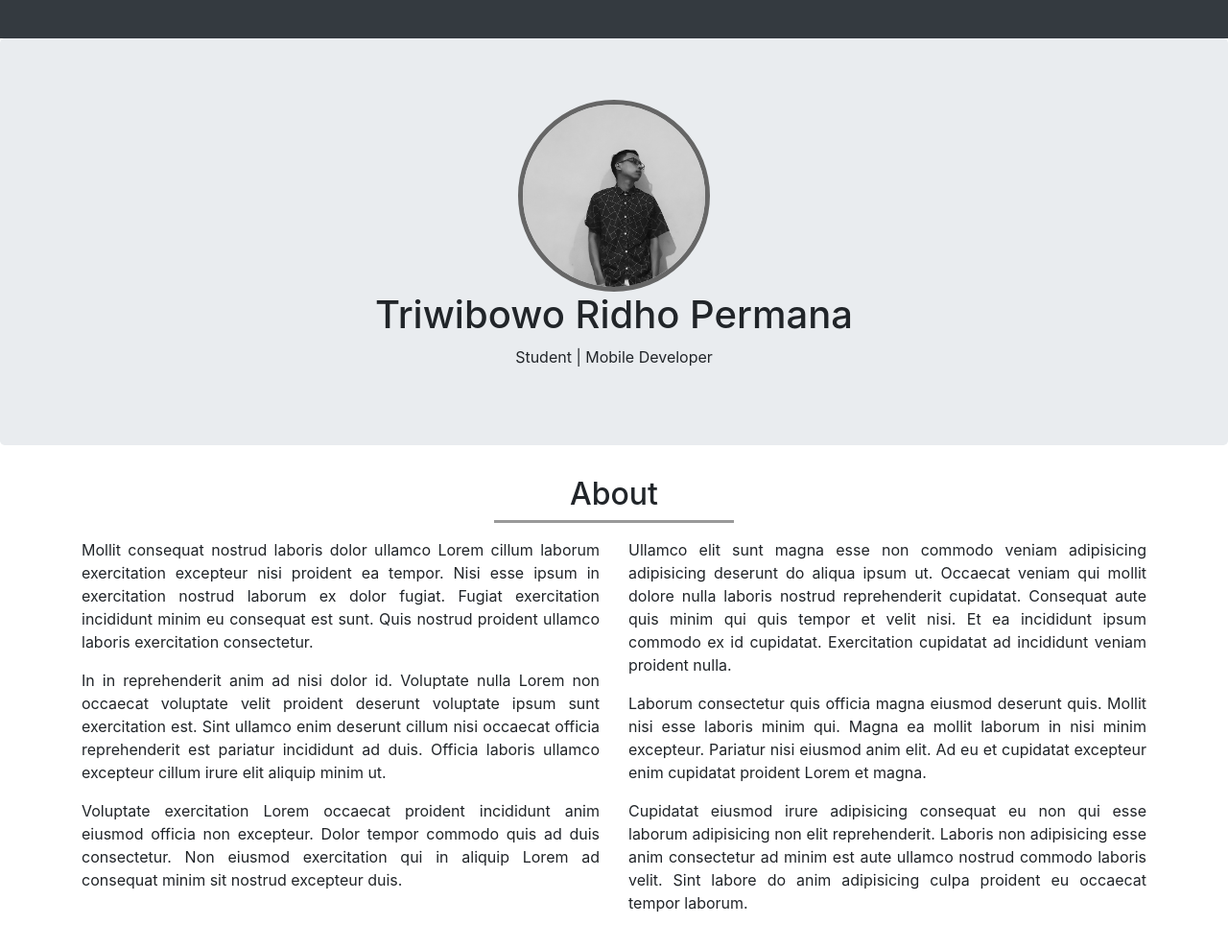
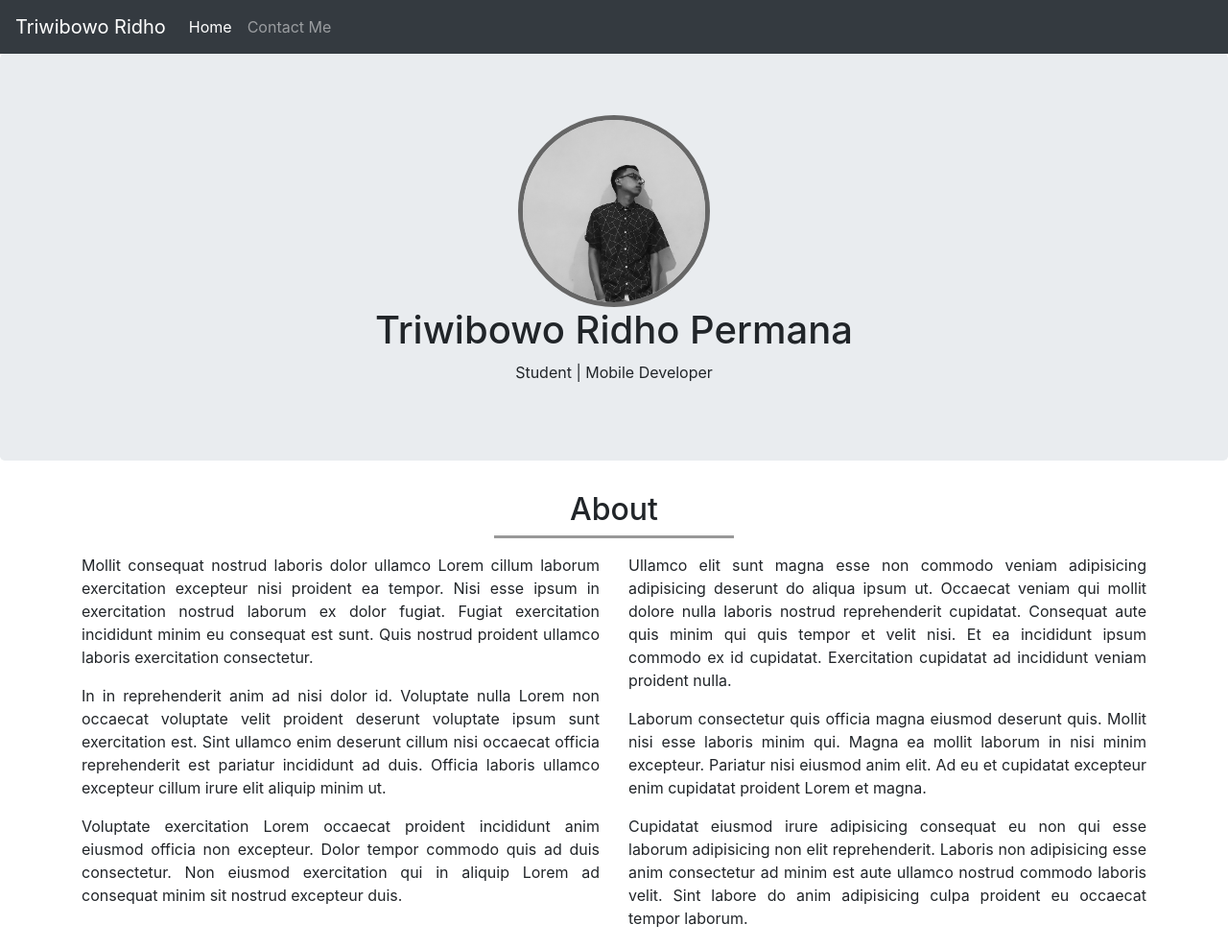
Before and after one commit to ridhotripermana19/Portfolio, a plain HTML site: page index.html in a window 1280 px wide. Shown: the top 988 px of the page at 96% size. Drawn offline with nearby package versions, Linux system fonts and the light colour scheme.

Commit message:
Completed Code

```diff
--- a/index.html
+++ b/index.html
@@ -26,12 +26,46 @@
 <body>
 
     <!-- Navigasi -->
-    <!-- Membuat navigasi bar -->
-    <nav class="navbar navbar-fixed-top navbar-dark bg-dark">
-        <div class="container-fluid">
-            <div class="navbar-header">
-                <a href="#" class="navbar-brand"></a>
-            </div>
+    <!--
+        Membuat navigasi bar
+
+        Class navbar akan mengapply css kedalam navigasi bar dari bootstrap css,
+        navbar-expand-lg digunakan untuk memanjangkan navigasi bar jika screen size = dekstop,
+        navbar-dark bg-dark digunakan untuk memberi warna background hitam pada navigasi bar
+     -->
+     <nav class="navbar navbar-expand-lg navbar-dark bg-dark">
+        <!--
+            Membuat anchor element dengan class navbar-brand
+        -->
+        <a class="navbar-brand" href="#">Triwibowo Ridho</a>
+        <!--
+            Membuat button yang jika diklik menu dari navigation akan collapse
+
+            Class navbar-toggler digunakan untuk menggunakan collapse plugin dan navigation toggling yang disediakan oleh bootstrap
+            data-toggle digunakan untuk menghide atau menshow content ketika button di toggle dengan target content yang akan dihide
+            berada pada element dengan id navbarSupportedContent.
+        -->
+        <button class="navbar-toggler" type="button" data-toggle="collapse" data-target="#navbarSupportedContent"
+            aria-controls="navbarSupportedContent" aria-expanded="false" aria-label="Toggle navigation">
+            <span class="navbar-toggler-icon"></span>
+        </button>
+
+        <!--
+            Membuat navbar item
+        -->
+        <div class="collapse navbar-collapse" id="navbarSupportedContent">
+            <!--
+                Class navbar-nav class digunakan untuk menerapkan style yang full-height dan lightweight navgation,
+                kemudian mr-auto digunakan untuk menset margin secara otomatis.
+            -->
+            <ul class="navbar-nav mr-auto">
+                <li class="nav-item active">
+                    <a class="nav-link" href="#">Home <span class="sr-only">(current)</span></a>
+                </li>
+                <li class="nav-item">
+                    <a class="nav-link" href="/layout/contact.html">Contact Me</a>
+                </li>
+            </ul>
         </div>
     </nav>
     <!-- Akhir navigasi -->
```
Also changed, not shown: layout/contact.html (+40 -6 lines).
